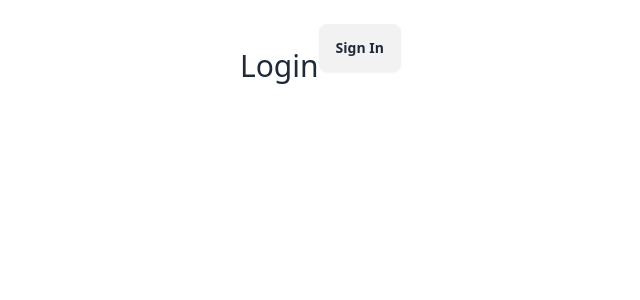
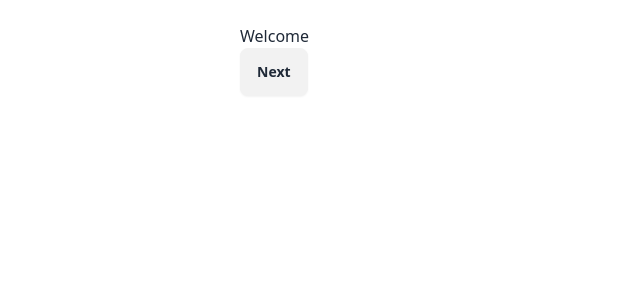
Before and after one commit to andreaborelli/angular17-demo, an Angular app: page / in a window 1280 px wide. Shown: the top 300 px of the page, without its empty margins (208-848 px from the left). Built offline with nearby package versions, Linux system fonts and the light colour scheme.

Commit message:
@Switch block - wizard multi step

```diff
--- a/src/app/app.component.ts
+++ b/src/app/app.component.ts
@@ -14,19 +14,25 @@ import { CommonModule } from '@angular/common';
 
     <!--  @if block -->
 
-    <div class="centered-page sm flex">
+    <div class="centered-page sm">
 
-     @if (logged()) {
-
-      <h1 class="page-title">Hi Dev</h1>
-      <button class="btn" (click)="logout()">Logout</button>
-
-     }@else {
-
-      <h1 class="page-title">Login</h1>
-      <button class="btn" (click)="signIn()">Sign In</button>
-
-     }
+      @switch (currentStep()) {
+        @case ('step1') {
+          <h1>Step 1</h1>
+          <button class="btn" (click)="currentStep.set('step2')">Next</button>
+        }
+        @case ('step2') {
+          <h1>Step 2</h1>
+          <button class="btn" (click)="currentStep.set('final')">Next</button>
+        }
+        @case ('final') {
+          <h1>Final Step</h1>
+        }
+        @default () {
+          <div>Welcome</div>
+          <button class="btn" (click)="currentStep.set('step1')">Next</button>
+        }
+      }
 
     </div>
 
@@ -38,16 +44,10 @@ import { CommonModule } from '@angular/common';
 })
 export class AppComponent {
 
-  // da Angular 17 abbiamo a disposizione delle alternative alle direttive come ngIf ngFor e ngSwitch
+  currentStep = signal<'step1' | 'step2' | 'final' | null>(null);
 
-  logged = signal(false);
+  // currentStep = signal<string | null>(null); // tipizziamo il signal con stringa o null con i generics <>
 
-  signIn() {
-    this.logged.set(true);
-  }
-
-  logout() {
-    this.logged.set(false);
-  }
+ // string | null: è la union type che specifica che currentStep può contenere o una stringa o un valore nullo.
 
 }
```
